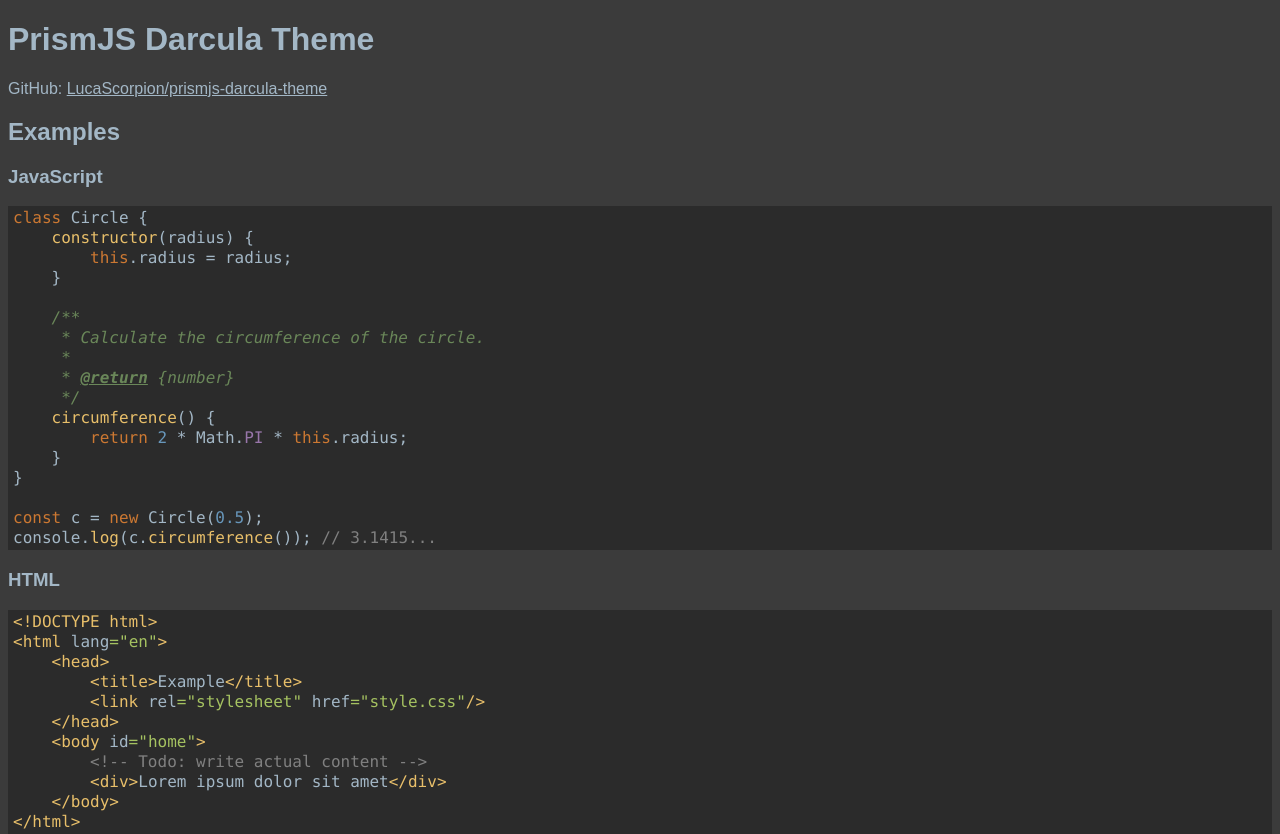
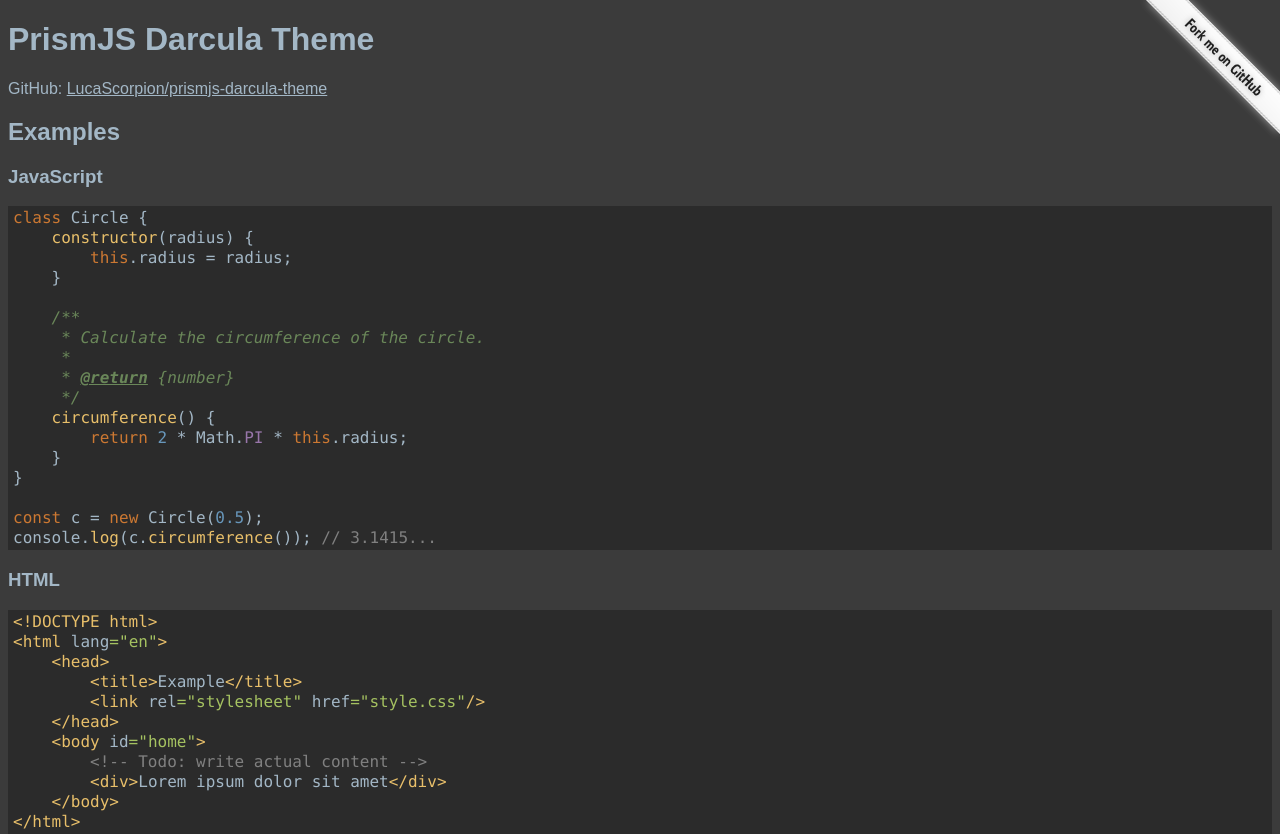
Before and after one commit to LucaScorpion/prismjs-darcula-theme, a website: page docs/index.html in a window 1280 px wide. Shown: the top 834 px of the page. Drawn offline with Linux system fonts and the light colour scheme.

Commit message:
Add fork me on GitHub banner

```diff
--- a/docs/index.html
+++ b/docs/index.html
@@ -8,6 +8,11 @@
         <script src="prism.js"></script>
     </head>
     <body>
+
+        <a class="top-right" href="https://github.com/LucaScorpion/prismjs-darcula-theme">
+            <img src="fork-me.png" alt="Fork me on GitHub">
+        </a>
+
         <h1>PrismJS Darcula Theme</h1>
         GitHub: <a href="https://github.com/LucaScorpion/prismjs-darcula-theme">LucaScorpion/prismjs-darcula-theme</a>
 
--- a/docs/style.css
+++ b/docs/style.css
@@ -11,3 +11,9 @@
 a:hover {
     color: #788491;
 }
+
+.top-right {
+    position: absolute;
+    top: 0;
+    right: 0;
+}
```
Also changed, not shown: docs/fork-me.png (added).
